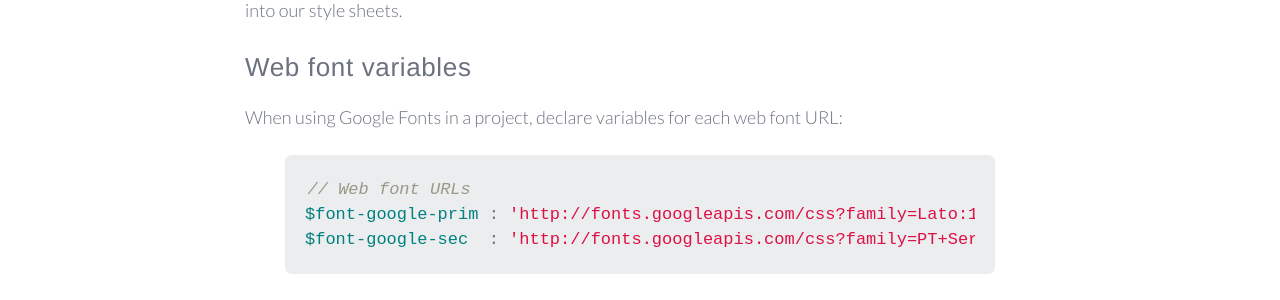
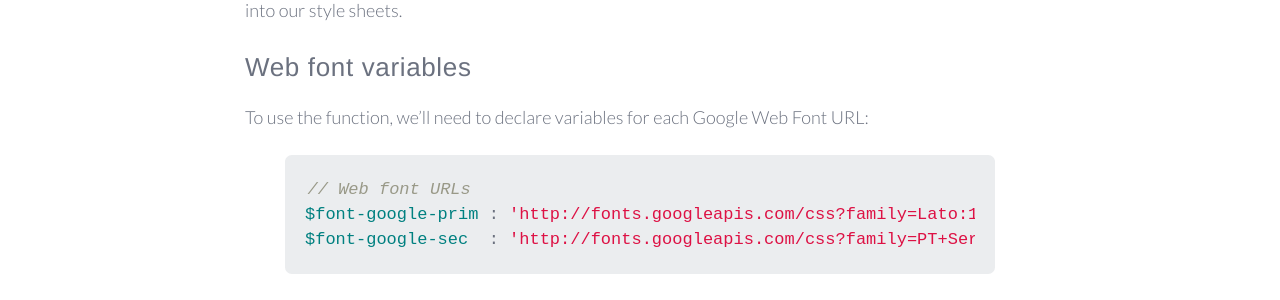
Before and after one commit to sassbreak/sassbreak.github.io, a Jekyll site: the page built from _posts/2015-03-17-web-fonts-variable-exists.md, in a window 1280 px wide and 900 px high, scrolled down 449 px. Shown: the part 154-454 px from the top of the window. Built offline with Jekyll 4.4.1, drawn with Linux system fonts in a browser that asks for light colours; a script that is not in the unit is left out; comment, search, counter and statistics services are not loaded.

Commit message:
post edits

```diff
--- a/_posts/2015-03-17-web-fonts-variable-exists.md
+++ b/_posts/2015-03-17-web-fonts-variable-exists.md
@@ -15,7 +15,7 @@ The introspection function I've found most useful is `variable-exists()`, which
 In this post, we'll see how `variable-exists()` is a useful function for importing Google Web Fonts into our style sheets.
 
 ##Web font variables
-When using Google Fonts in a project, declare variables for each web font URL:
+To use the function, we'll need to declare variables for each Google Web Font URL:
 
 {% highlight scss %}
 // Web font URLs
```
